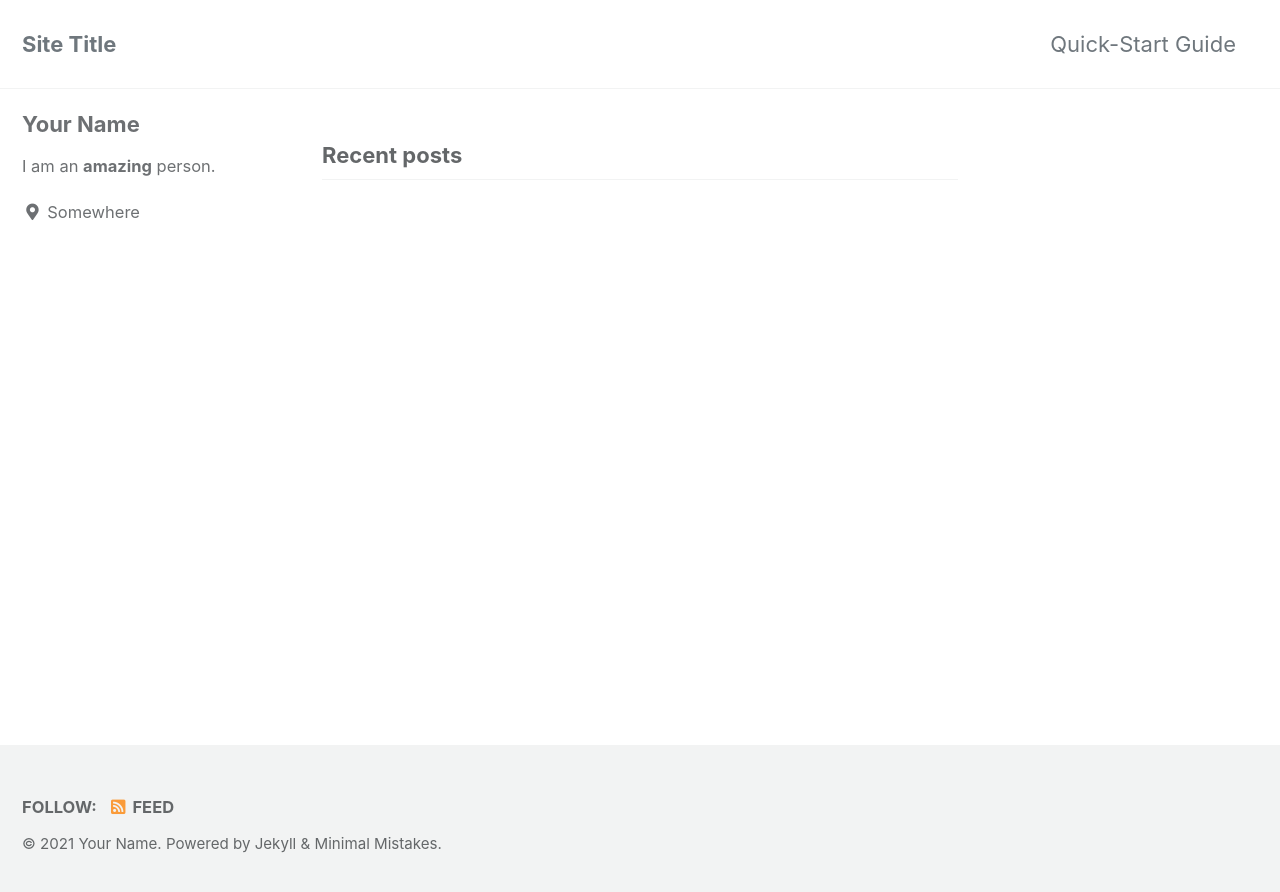
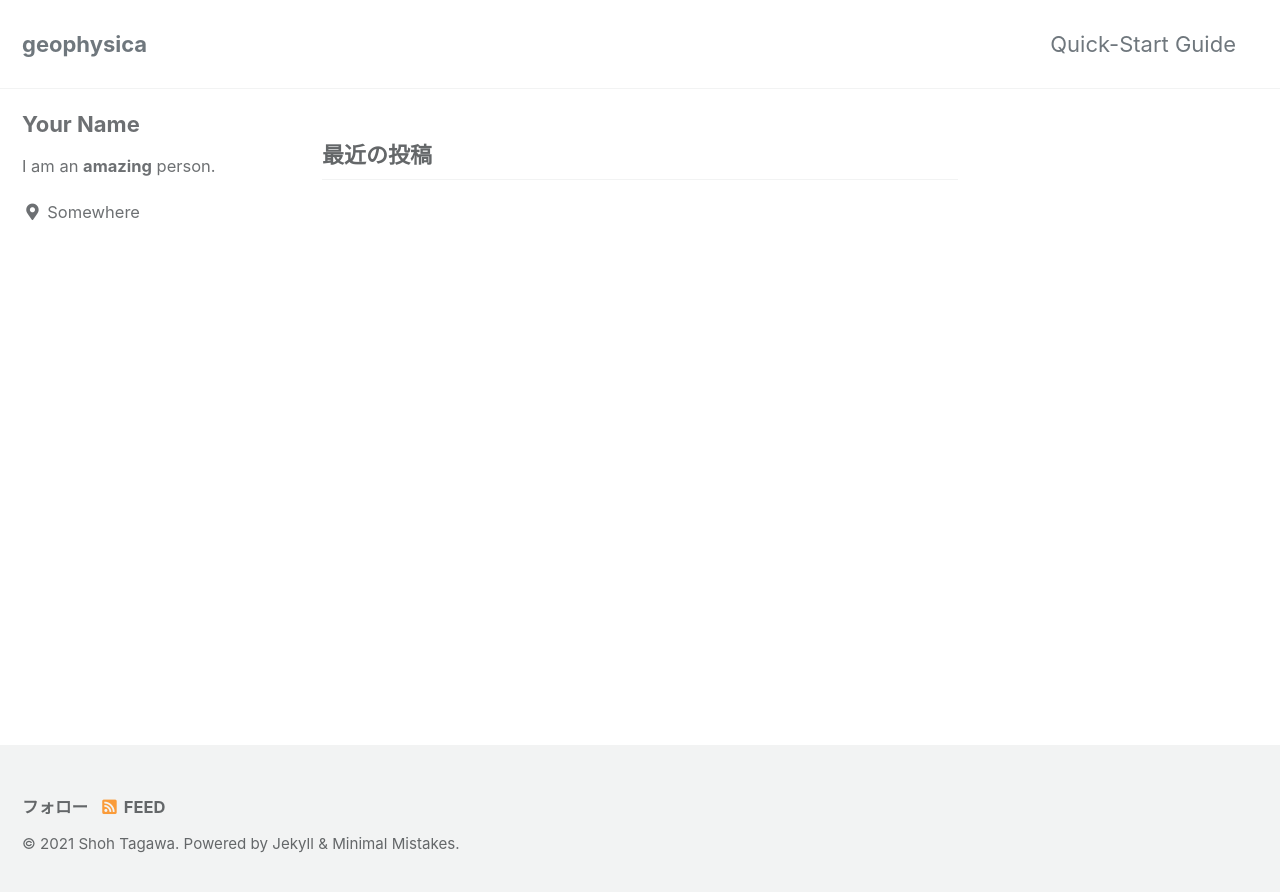
Before and after one commit to ShohTagawa/www, a Jekyll site: the page built from index.html, in a window 1280 px wide. Shown: the top 892 px of the page. Built offline with Jekyll 4.4.1, drawn with Linux system fonts in a browser that asks for light colours; cached includes are drawn as plain includes; the list of posts is cut into pages by our own code.

Commit message:
Update _config.yml

```diff
--- a/_config.yml
+++ b/_config.yml
@@ -15,11 +15,11 @@
 minimal_mistakes_skin    : "default" # "air", "aqua", "contrast", "dark", "dirt", "neon", "mint", "plum", "sunrise"
 
 # Site Settings
-locale                   : "en-US"
-title                    : "Site Title"
+locale                   : "ja-JP"
+title                    : "geophysica"
 title_separator          : "-"
 subtitle                 : # site tagline that appears below site title in masthead
-name                     : "Your Name"
+name                     : "Shoh Tagawa"
 description              : "An amazing website."
 url                      : # the base hostname & protocol for your site e.g. "https://mmistakes.github.io"
 baseurl                  : # the subpath of your site, e.g. "/blog"
```
